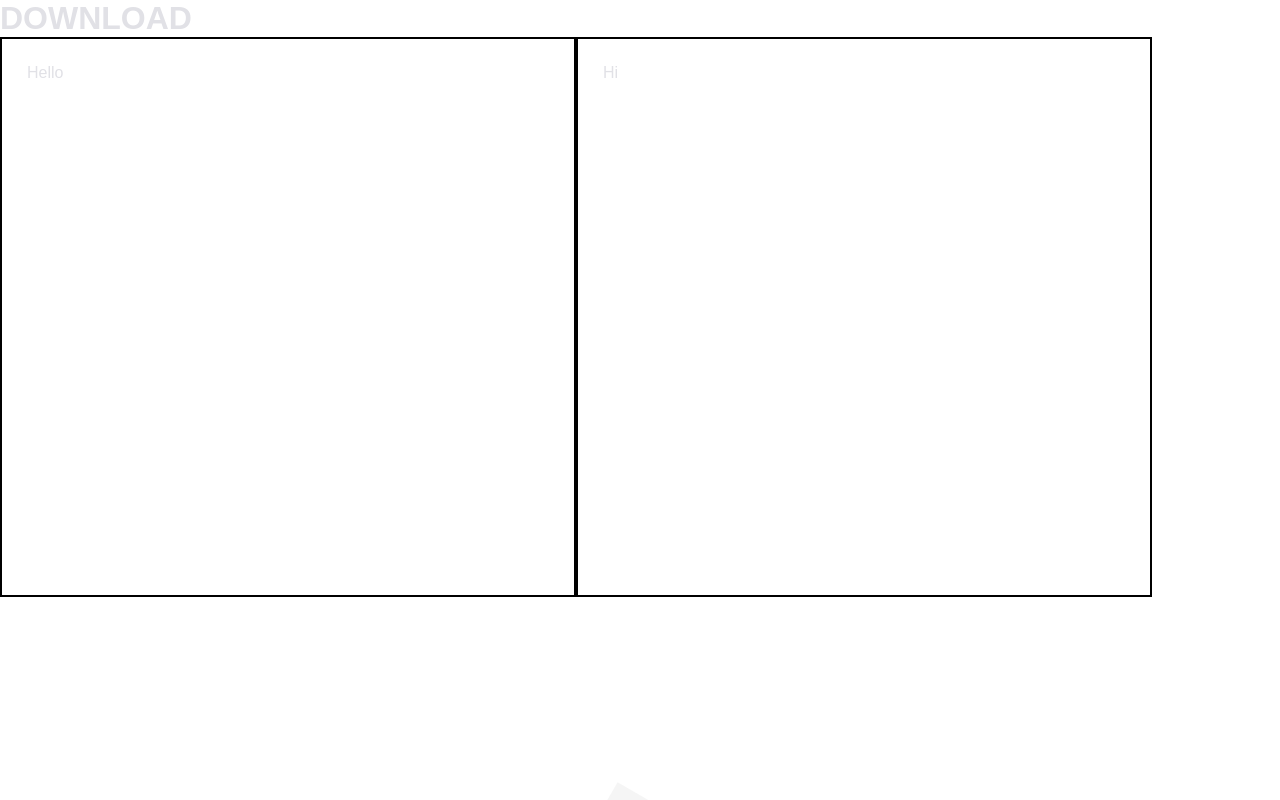
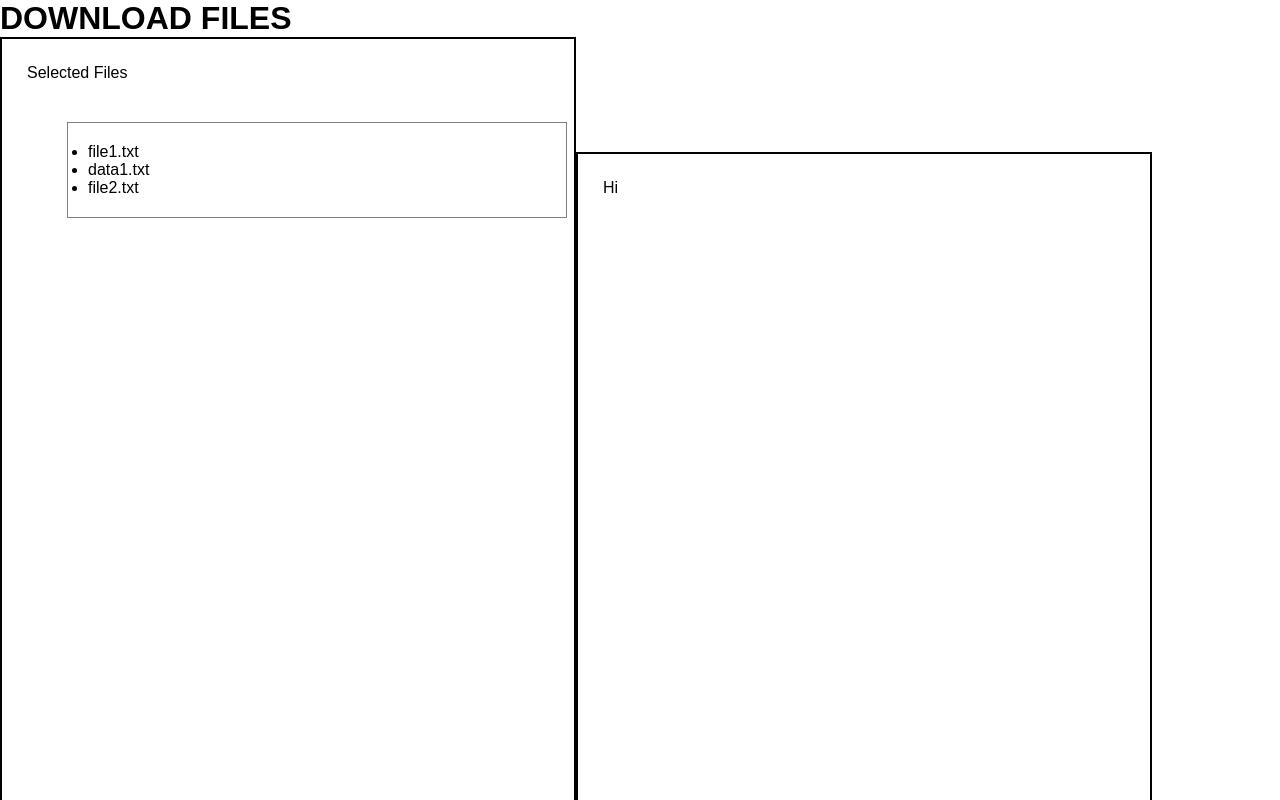
Before and after one commit to LilyEYang/rescale-download-react, a React app: page / in a window 1280 px wide. Shown: the top 800 px of the page. Built offline with nearby package versions, Linux system fonts and the light colour scheme; grey boxes are pictures that could not be loaded.

Commit message:
feat: made a box and list

```diff
--- a/babel.config.js
+++ b/babel.config.js
@@ -3,5 +3,6 @@ module.exports = {
     '@babel/preset-env',
     '@babel/preset-react',
     '@babel/preset-typescript'
-  ]
+  ],
+  plugins: ["@babel/plugin-proposal-class-properties"]
 }
--- a/src/components/Download/index.tsx
+++ b/src/components/Download/index.tsx
@@ -1,14 +1,37 @@
 import React from "react";
 
-import { Panel } from "./styles";
+import { Panel, FileBox } from "./styles";
 
 class Download extends React.Component {
+  fileList = [
+    {
+      id: 1,
+      fileName: "file1.txt"
+    },
+    {
+      id: 2,
+      fileName: "data1.txt"
+    },
+    {
+      id: 3,
+      fileName: "file2.txt"
+    }];
+
+  listItems = this.fileList.map((file) =>
+  <li key={file.id}>
+    {file.fileName}
+  </li>
+  );
+
     render() {
         return (
           <div className="header">
-            <h1 className="Download-section"> DOWNLOAD </h1>
+            <h1 className="Download-section"> DOWNLOAD FILES </h1>
             <Panel>
-                <p> Hello </p>
+              <p>Selected Files</p>
+              <FileBox>
+                <ul>{this.listItems}</ul>
+              </FileBox>
             </Panel>
             <Panel>
                 <p> Hi </p>
--- a/src/components/Download/styles.ts
+++ b/src/components/Download/styles.ts
@@ -1,9 +1,17 @@
 import styled from 'styled-components'
 
+
 export const Panel = styled.div`
-    height: 70%;
+    height: 100%;
     width: 45%;
     padding: 25px;
     display: inline-block;
     border: 2px solid black;
-`
+`;
+
+export const FileBox = styled.div`
+    width: 500px;
+    border: 0.5px solid grey;
+    padding: 20px;
+    margin: 40px;
+`;
--- a/src/styles/GlobalStyle.ts
+++ b/src/styles/GlobalStyle.ts
@@ -10,6 +10,7 @@ export const GlobalStyle = createGlobalStyle`
   body {
     font-family: Arial, Helvetica, sans-serif;
     font-size: 16px;
-    color: #E1E1E6;
+    font-color: #000000;
+    background-color: #ffffff;
   }
 `
```
Also changed, not shown: package.json (+1 -17 lines), 2 other files (tests, documents, lock files or other folders).
